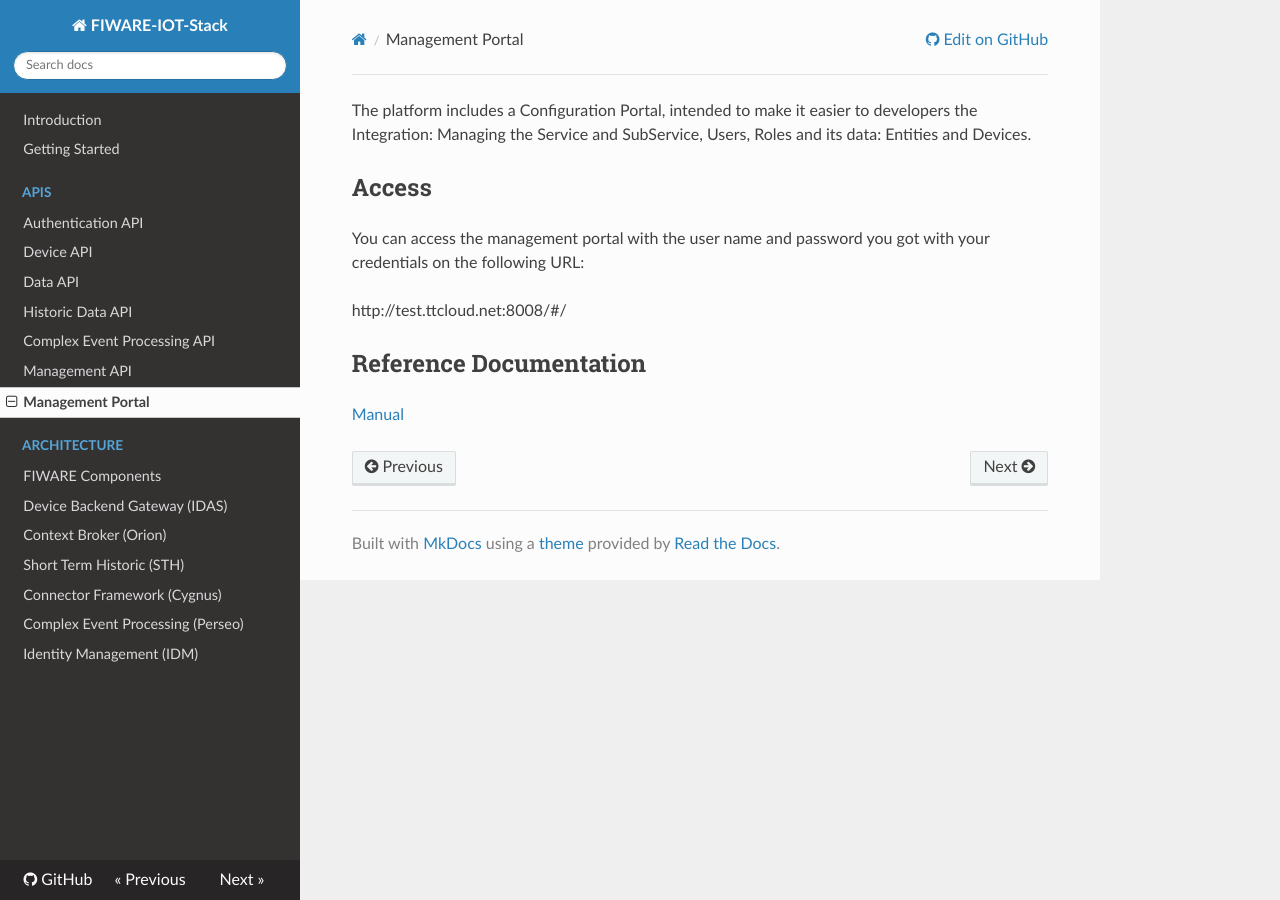
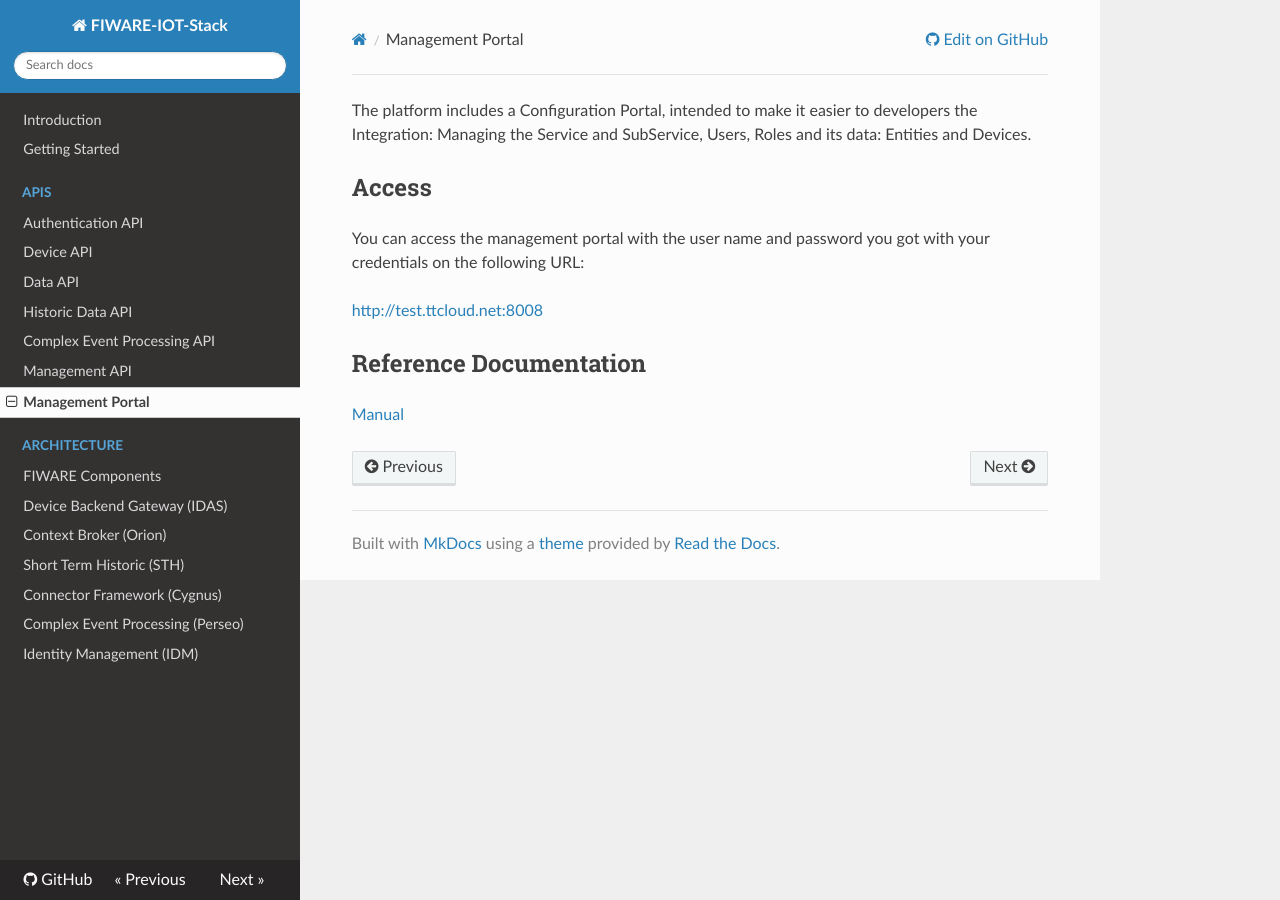
Before and after one commit to telefonicaid/thinking-cities, an MkDocs documentation site: the page built from docs/portal.md, in a window 1280 px wide. Built offline with MkDocs 1.6.1, drawn with Linux system fonts in a browser that asks for light colours; nearby versions of some CDN libraries; old or Windows-style settings are respelled for this version of MkDocs; part of the change alters nothing that is shown.

```diff
--- a/docs/portal.md
+++ b/docs/portal.md
@@ -4,7 +4,7 @@ The platform includes a Configuration Portal, intended to make it easier to deve
 
 You can access the management portal with the user name and password you got with your credentials on the following URL:
 
-http://test.ttcloud.net:8008/#/
+[http://test.ttcloud.net:8008](http://test.ttcloud.net:8008/#/)
 
 ## Reference Documentation ##
 
```
